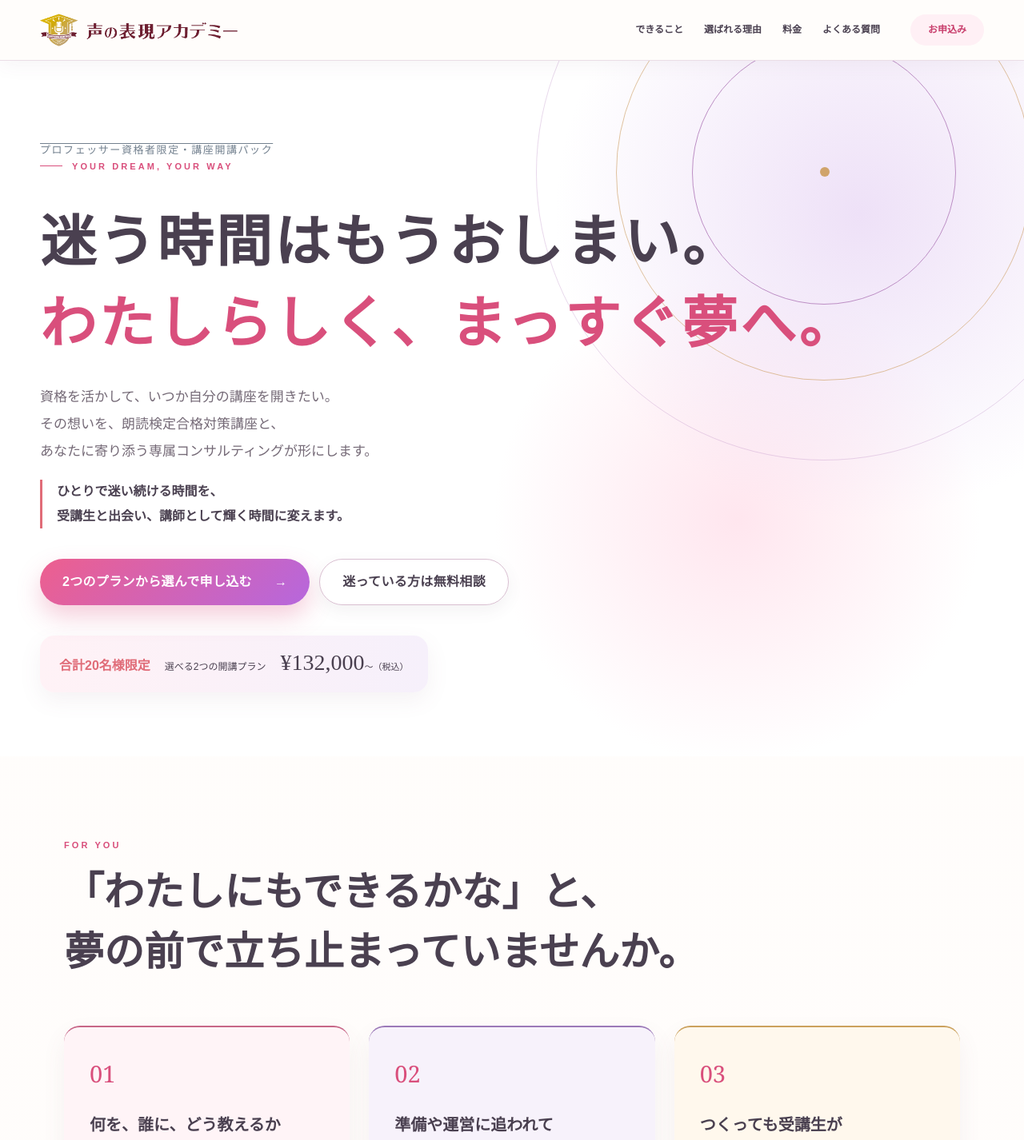
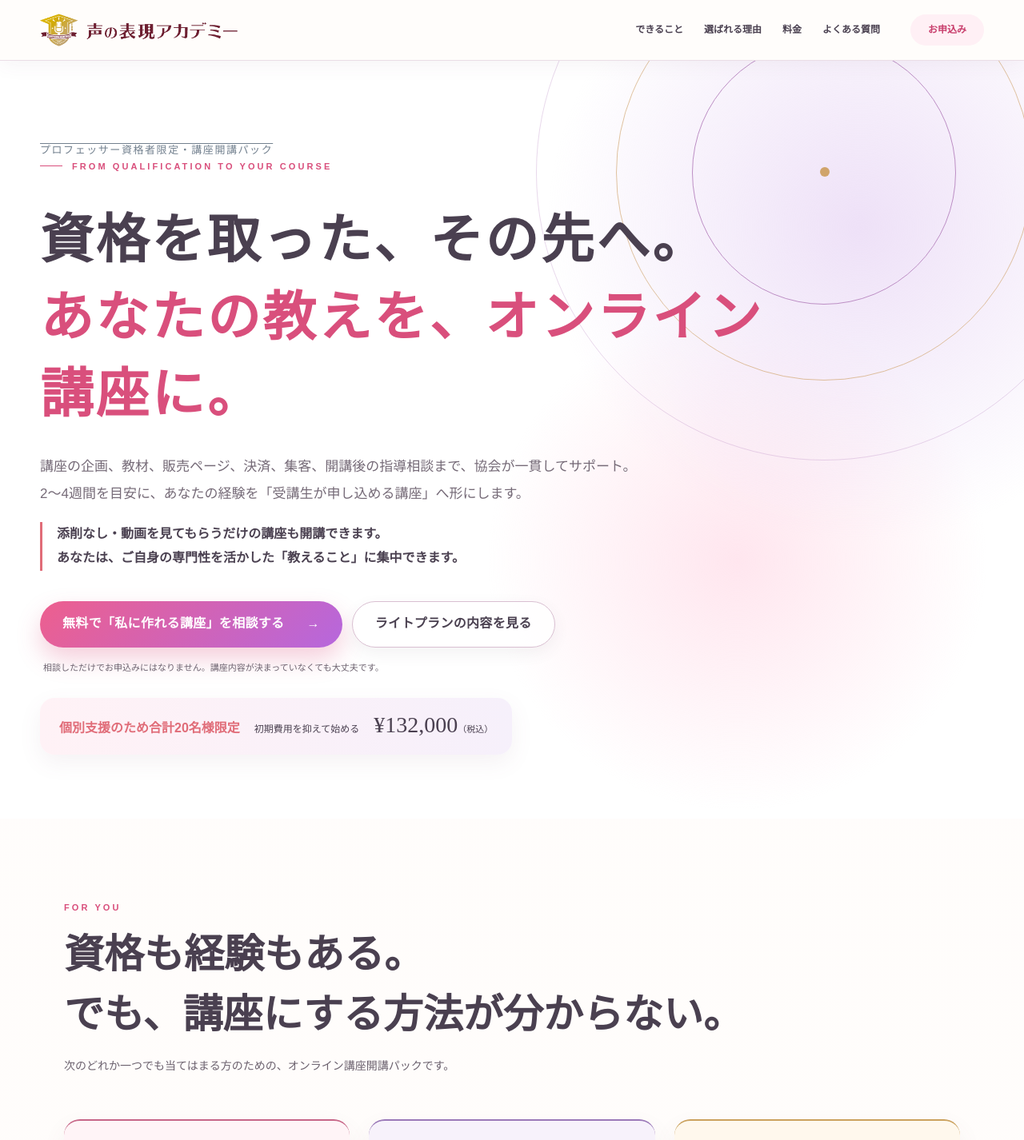
Before and after one commit to yuryuki-ai/koeaca, a Next.js app: page /koeaca/ in a window 1280 px wide. Shown: the top 1426 px of the page at 80% size. Built offline with nearby package versions, Linux system fonts and the light colour scheme.

Commit message:
申込みにつながる訴求と料金導線に改善

```diff
--- a/app/page.tsx
+++ b/app/page.tsx
@@ -12,17 +12,18 @@ export default function Home() {
       <div className="rings" aria-hidden="true"><i/><i/><i/><b/></div>
       <div className="heroInner">
         <p className="overline">プロフェッサー資格者限定・講座開講パック</p>
-        <p className="campaign">YOUR DREAM, YOUR WAY</p>
-        <h1>迷う時間はもうおしまい。<br/><em>わたしらしく、まっすぐ夢へ。</em></h1>
-        <p className="heroLead">資格を活かして、いつか自分の講座を開きたい。<br/>その想いを、朗読検定合格対策講座と、<br/>あなたに寄り添う専属コンサルティングが形にします。</p>
-        <p className="heroPromise">ひとりで迷い続ける時間を、<br/>受講生と出会い、講師として輝く時間に変えます。</p>
-        <div className="heroActions"><a className="button primary" href="#price">2つのプランから選んで申し込む <span>→</span></a><a className="button secondary" href={inquiryUrl}>迷っている方は無料相談</a></div>
-        <p className="limit"><b>合計20名様限定</b><span>選べる2つの開講プラン</span><strong>¥132,000<small>〜（税込）</small></strong></p>
+        <p className="campaign">FROM QUALIFICATION TO YOUR COURSE</p>
+        <h1>資格を取った、その先へ。<br/><em>あなたの教えを、オンライン講座に。</em></h1>
+        <p className="heroLead">講座の企画、教材、販売ページ、決済、集客、開講後の指導相談まで、協会が一貫してサポート。<br/>2〜4週間を目安に、あなたの経験を「受講生が申し込める講座」へ形にします。</p>
+        <p className="heroPromise">添削なし・動画を見てもらうだけの講座も開講できます。<br/>あなたは、ご自身の専門性を活かした「教えること」に集中できます。</p>
+        <div className="heroActions"><a className="button primary" href={inquiryUrl}>無料で「私に作れる講座」を相談する <span>→</span></a><a className="button secondary" href="#price">ライトプランの内容を見る</a></div>
+        <p className="heroReassurance">相談しただけでお申込みにはなりません。講座内容が決まっていなくても大丈夫です。</p>
+        <p className="limit"><b>個別支援のため合計20名様限定</b><span>初期費用を抑えて始める</span><strong>¥132,000<small>（税込）</small></strong></p>
       </div>
     </section>
 
     <section className="intro section">
-      <div className="sectionTitle"><span>FOR YOU</span><h2>「わたしにもできるかな」と、<br/>夢の前で立ち止まっていませんか。</h2></div>
+      <div className="sectionTitle"><span>FOR YOU</span><h2>資格も経験もある。<br/>でも、講座にする方法が分からない。</h2><p className="sectionLead">次のどれか一つでも当てはまる方のための、オンライン講座開講パックです。</p></div>
       <div className="worryGrid">
         <article><b>01</b><h3>何を、誰に、どう教えるか<br/>決めきれない</h3><p>知識はあるのに講座の形にできず、考えるほど最初の一歩が重くなる。</p></article>
         <article><b>02</b><h3>準備や運営に追われて<br/>本業と両立できるか不安</h3><p>ページ作成、決済、連絡、出席管理。指導以外の作業が多すぎて手が止まる。</p></article>
@@ -36,7 +37,7 @@ export default function Home() {
     </section>
 
     <section className="concept" id="future">
-      <div className="conceptInner"><span>THE FUTURE YOU CREATE</span><h2>あなたらしく教えて、<br/><em>誰かの笑顔につながる講座</em>が始まる。</h2><p>「声の表現アカデミー」は、朗読・読み聞かせ・アナウンス・ボイストレーニングの総合オンライン学習拠点へ全面リニューアル。講座開講パッケージにお申込みのプロフェッサー資格者の皆さまは、アカデミー内にご自身の講座を開講できます。</p><div className="futureGrid"><article><b>01</b><h3>見込み客の<br/>リストが作れる</h3></article><article><b>02</b><h3>運営に追われず<br/>指導に集中できる</h3></article><article><b>03</b><h3>学びを求める人に<br/>講座が届いていく</h3></article><article><b>04</b><h3>資格が実績となり<br/>次の機会につながる</h3></article></div><p>あなたの「教えたい」という想いを、受講生が申し込める具体的な形へ。最初の構想から公開後の運営まで、ひとりにせず支えます。</p></div>
+      <div className="conceptInner"><span>WHAT YOU WILL GAIN</span><h2>講座を持つことで生まれる、<br/><em>4つの具体的な変化。</em></h2><p>講座を作って終わりではありません。教えることを続けながら、受講生との接点と講師としての実績を積み上げていける仕組みをつくります。</p><div className="futureGrid"><article><b>01</b><h3>資格と経験が<br/>自分の商品になる</h3></article><article><b>02</b><h3>運営に追われず<br/>指導に集中できる</h3></article><article><b>03</b><h3>無料体験講座から<br/>見込み客を増やせる</h3></article><article><b>04</b><h3>開講実績が<br/>次の仕事につながる</h3></article></div><p>あなたの「教えたい」という想いを、受講生が申し込める具体的な形へ。最初の構想から公開後の運営まで、ひとりにせず支えます。</p></div>
     </section>
 
     <section className="how section" id="how">
@@ -118,12 +119,12 @@ export default function Home() {
     </section>
 
     <section className="price section" id="price">
-      <div className="sectionTitle centered"><span>CHOOSE YOUR PLAN</span><h2>始め方に合わせて選べる、<br/>2つの開講プラン。</h2><p className="planLead">企画・ページ作成・公開・運営自動化・集客サポートは、どちらのプランにも含まれます。</p></div>
+      <div className="sectionTitle centered"><span>CHOOSE YOUR PLAN</span><h2>まず小さく始めたい方には、<br/><em>ライトプランがおすすめです。</em></h2><p className="planLead">企画・ページ作成・公開・運営自動化・集客サポートは、どちらのプランにも含まれます。</p></div>
       <div className="planGrid">
-        <article className="priceCard recommended"><span className="planBadge">最初から手数料29.5％</span><small>STANDARD PLAN</small><h2>スタンダードプラン</h2><div className="priceValue"><i>¥</i><b>198,000</b><span>（税込）</span></div><del>通常価格 ¥250,000</del><div className="planFee"><span>販売手数料 合計</span><strong>29.5%</strong><small>内訳：協会運営20%＋プラットフォーム等9.5%</small></div><p>開講直後から、販売手数料を抑えたい方に。</p><a className="button primary planApply" href={standardOrderUrl} target="_blank" rel="noreferrer">スタンダードプランに申し込む <span>→</span></a><em className="orderNote">BASEのお申込みページへ移動します</em></article>
-        <article className="priceCard lightPlan"><span className="planBadge">おすすめプラン</span><small>LIGHT PLAN</small><h2>ライトプラン</h2><div className="priceValue"><i>¥</i><b>132,000</b><span>（税込）</span></div><del>通常価格 ¥198,000</del><div className="planFee"><span>販売手数料 合計</span><strong>49.5%</strong><small>内訳：協会運営40%＋プラットフォーム等9.5%</small></div><div className="stepUp"><span>自動ステップアップ制度</span><strong>累計売上13万5,000円を達成した翌月から<br/><em>販売手数料 29.5％</em>へ</strong><small>スタンダードプランと同じ手数料率に自動で引き下げます。追加費用や変更手続きは必要ありません。</small></div><p>初期費用を抑えて始めても、高い手数料がずっと続くことはありません。</p><a className="button primary planApply" href={lightOrderUrl} target="_blank" rel="noreferrer">ライトプランに申し込む <span>→</span></a><em className="orderNote">BASEのお申込みページへ移動します</em></article>
+        <article className="priceCard lightPlan primaryPlan"><span className="planBadge">まず小さく始めたい方に</span><small>LIGHT PLAN</small><h2>ライトプラン</h2><div className="priceValue"><i>¥</i><b>132,000</b><span>（税込）</span></div><del>通常価格 ¥198,000</del><div className="planFee"><span>販売手数料 合計</span><strong>49.5%</strong><small>内訳：協会運営40%＋プラットフォーム等9.5%</small></div><div className="stepUp"><span>売上が伸びた後も安心</span><strong>累計売上13万5,000円を達成した翌月から<br/><em>販売手数料 29.5％</em>へ</strong><small>追加費用も変更手続きも不要。高い手数料率がずっと続くことはありません。</small></div><p>初期費用を抑え、無理のない一歩から始めたい方に。</p><a className="button primary planApply" href={lightOrderUrl} target="_blank" rel="noreferrer">ライトプランで講座開講を始める <span>→</span></a><em className="orderNote">BASEのお申込みページへ移動します</em></article>
+        <article className="priceCard standardPlan"><span className="planBadge">販売手数料を最初から抑える</span><small>STANDARD PLAN</small><h2>スタンダードプラン</h2><div className="priceValue"><i>¥</i><b>198,000</b><span>（税込）</span></div><del>通常価格 ¥250,000</del><div className="planFee"><span>販売手数料 合計</span><strong>29.5%</strong><small>内訳：協会運営20%＋プラットフォーム等9.5%</small></div><p>開講直後から、販売手数料を抑えたい方に。</p><a className="button secondary planApply" href={standardOrderUrl} target="_blank" rel="noreferrer">スタンダードプランに申し込む <span>→</span></a><em className="orderNote">BASEのお申込みページへ移動します</em></article>
       </div>
-      <div className="planAction"><span className="sharedLimit">プロフェッサー資格者限定・合計20名様</span><p>まだ迷っている方は、お申込み前に不明点をご確認いただけます。</p><a className="button secondary wide" href={inquiryUrl}>無料相談で確認する <span>→</span></a><em>フォームを送信しただけで、お申込みになることはありません</em></div>
+      <div className="planAction"><span className="sharedLimit">企画から公開後まで個別に支援するため、合計20名様限定</span><p>まだ迷っている方は、お申込み前にご自身の経験から作れる講座や、プランの違いをご相談いただけます。</p><a className="button secondary wide" href={inquiryUrl}>無料で「私に作れる講座」を相談する <span>→</span></a><em>フォームを送信しただけで、お申込みになることはありません</em></div>
       <details className="recoveryDisclosure">
         <summary>受講料回収シミュレーションを見る</summary>
         <div className="recoveryExamples">
@@ -135,7 +136,7 @@ export default function Home() {
         <p className="recoveryNote">※受講料全額をプラットフォーム上で販売し、返金やその他の経費がない場合の概算です。ライトプランは累計売上13万5,000円の達成後、翌月から29.5％を適用して試算しています。達成時期や実際の端数処理等により金額が異なる場合があります。</p>
         </div>
       </details>
-      <div className="applicationAssurance"><strong>納得してから、お申込みいただけます。</strong><p>料金やサポート内容に不安がある方は、事前に無料相談をご利用ください。なお、お申込み確定後のキャンセル・返金は承っておりません。</p></div>
+      <div className="applicationAssurance"><strong>申込み前に、講座化できる内容とサポート範囲を確認できます。</strong><p>講座内容が決まっていなくても無料でご相談いただけます。料金や進め方を確認し、納得したうえでお申込みください。無理にお申込みをおすすめすることはありません。</p></div>
       <p className="zero">受講料無料の講座・体験講座には、販売手数料がかかりません。</p>
     </section>
 
@@ -153,13 +154,13 @@ export default function Home() {
     </div></section>
 
     <section className="consultation section" id="consultation">
-      <div className="consultationIntro"><span>FREE CONSULTATION</span><h2>あなたらしい講座の第一歩を、<br/>一緒に見つけませんか。</h2><p>まだ講座内容が決まっていなくても大丈夫です。想いや得意なことを伺いながら、どんな講座にできるかを一緒に考えます。フォームを送信しただけで、お申込みになることはありません。</p><ul><li>わたしの経験で何が教えられるか知りたい</li><li>費用やサポート内容を確認したい</li><li>集客や運営への不安を相談したい</li></ul></div>
+      <div className="consultationIntro"><span>FREE COURSE CONSULTATION</span><h2>「私には何が教えられる？」を、<br/>申込み前に整理できます。</h2><p>まだ講座内容が決まっていなくても大丈夫です。資格・経験・使える時間を伺いながら、どのような講座にできるかを一緒に考えます。相談しただけで、お申込みになることはありません。</p><ul><li>自分の経験から作れる講座を知りたい</li><li>添削付きと動画講座、どちらが合うか知りたい</li><li>費用・集客・開講後の運営を確認したい</li></ul></div>
       <div className="formWrap"><iframe src={formEmbedUrl} title="オンライン講座開講・無料相談フォーム" loading="lazy">読み込んでいます…</iframe><p>フォームが表示されない場合は、<a href={formUrl} target="_blank" rel="noreferrer">Googleフォームを開いてご回答ください</a>。</p></div>
     </section>
 
     <section className="finalCta"><div className="rings bottom" aria-hidden="true"><i/><i/><i/><b/></div><div><span>YOUR DREAM STARTS HERE</span><h2>わたしらしい講座を、<br/>ここから始めませんか。</h2><p>あなたが教えてくれることを、待っている人がいます。<br/>夢を夢のままにせず、最初の一歩を一緒に形にしましょう。</p><a className="button primary large" href="#price">プランを選んで申し込む <span>→</span></a><a className="finalConsultationLink" href={inquiryUrl}>迷っている方は無料相談へ</a><small>20名様限定・プロフェッサー資格者限定</small></div></section>
 
     <footer><a className="brandLogo footerBrandLogo" href="#top" aria-label="声の表現アカデミー トップへ"><span className="brandLogoCrop"><img src="/koeaca/koe-academy-logo-sheet.png" alt="声の表現アカデミー"/></span></a><p>一般社団法人 日本朗読検定協会</p><small>© 一般社団法人 日本朗読検定協会</small></footer>
-    <a className="mobileCta" href="#price">お申込みプランを見る <span>→</span></a>
+    <a className="mobileCta" href={inquiryUrl}>無料で作れる講座を相談する <span>→</span></a>
   </main>;
 }
```
Also changed, not shown: app/globals.css.
